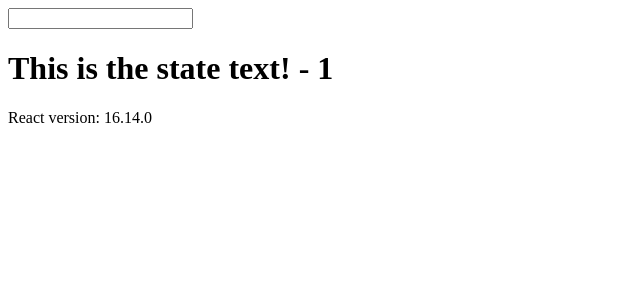
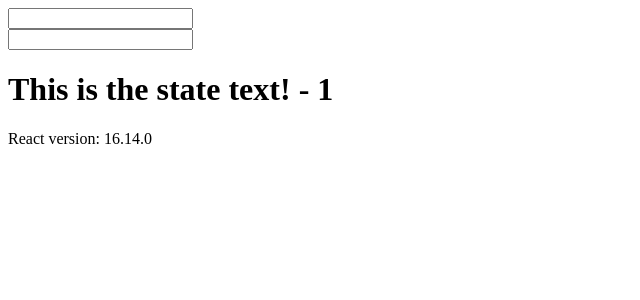
Before and after one commit to russellf9/learn-react-egghead, a React (Create React App) app: page / in a window 1280 px wide. Shown: the top 300 px of the page, without its empty margins (0-640 px from the left). Built offline with nearby package versions, Linux system fonts and the light colour scheme.

Commit message:
Egghead - React -Lesson 6 - Use React Components as Children for Other Components

```diff
--- a/src/App.js
+++ b/src/App.js
@@ -17,8 +17,9 @@
     render() {
         return (
             <div>
-                <input type="text"
-                      onChange={this.update.bind(this)}/>
+                <Widget update={this.update.bind(this)} />
+                <br/>
+                <Widget update={this.update.bind(this)} />
                 <h1> { this.state.txt } - { this.state.cat } </h1>
                 <div>React version: {React.version}</div>
             </div>
@@ -27,4 +28,9 @@
 }
 
 
+// stateless function Component
+const Widget = (props) =>
+    <input type="text" onChange={props.update} />;
+
+
 export default App
```
Also changed, not shown: 1 other file (tests, documents, lock files or other folders).
